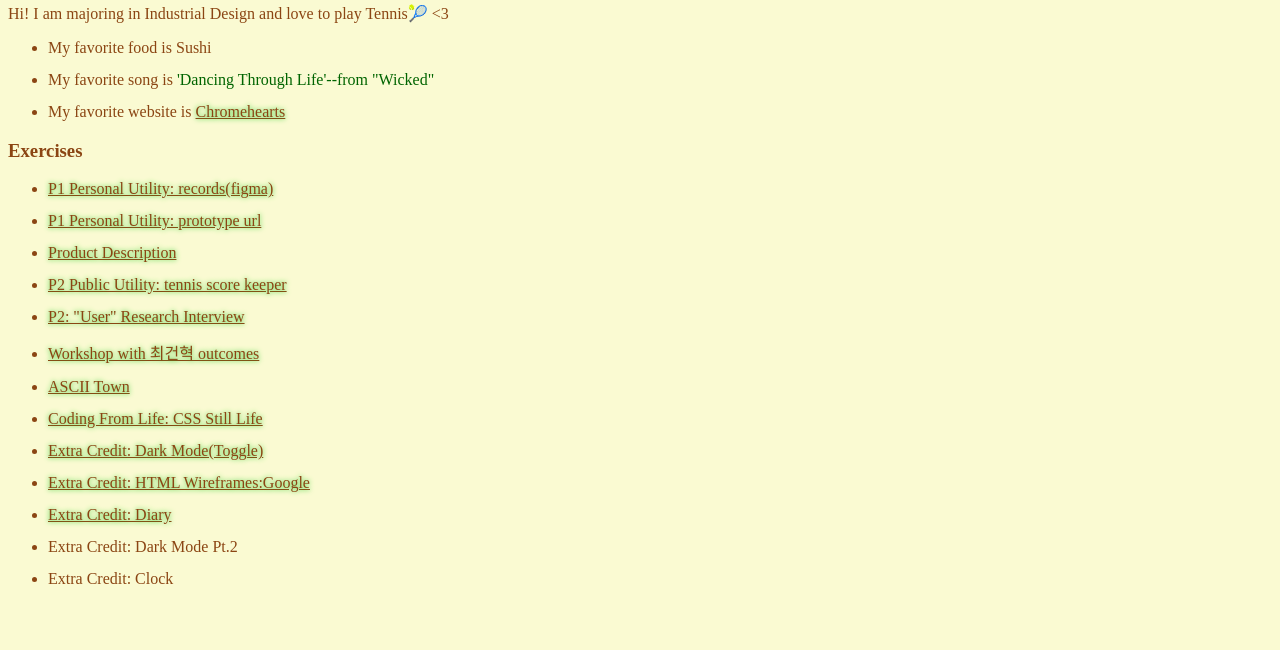
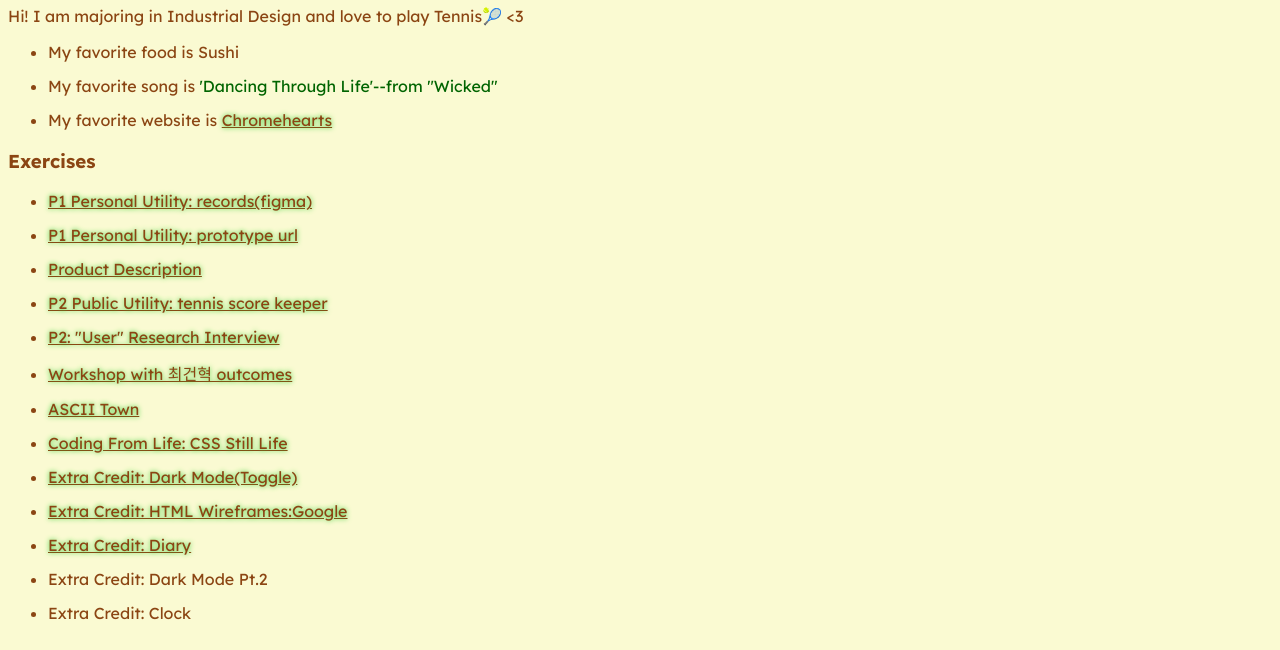
Before and after one commit to cbagtw/UIDesign1, a plain HTML site: page index.html in a window 1280 px wide. Shown: the part 150-800 px from the top of the page. Drawn offline with Linux system fonts and the light colour scheme.

Commit message:
changed font to 'lexend deca'

```diff
--- a/style.css
+++ b/style.css
@@ -1,12 +1,8 @@
-
-@font-face{
-	font-family: "playwrite";
-
-}
-
+/*@import url('https://fonts.googleapis.com/css2?family=Jost:ital,wght@0,100..900;1,100..900&display=swap');*/
+@import url('https://fonts.googleapis.com/css2?family=Jost:ital,wght@0,100..900;1,100..900&family=Lexend+Deca:wght@100..900&display=swap');
 body{
 	color:saddlebrown;
-	font-family:copperplate;courier;
+	font-family:Lexend Deca; Jost; copperplate; courier;
 
 }
 
```
Also changed, not shown: 1 other file.
